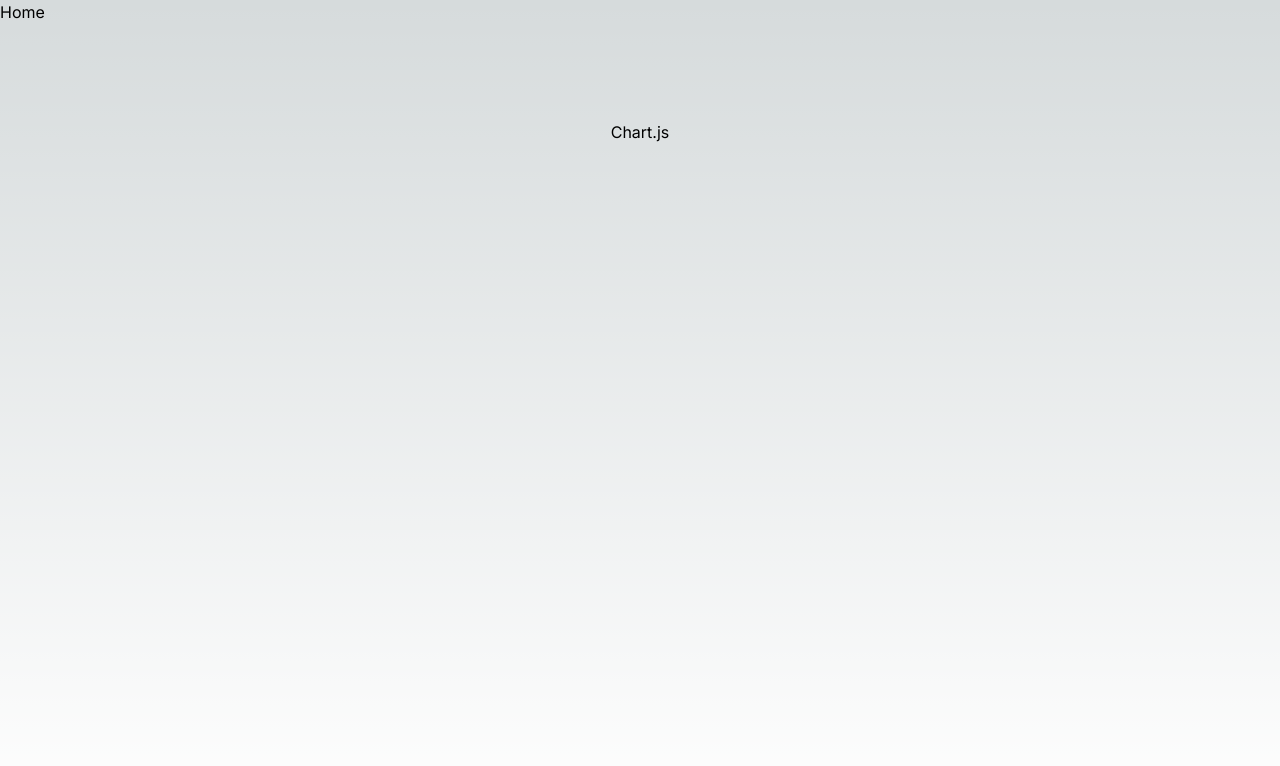
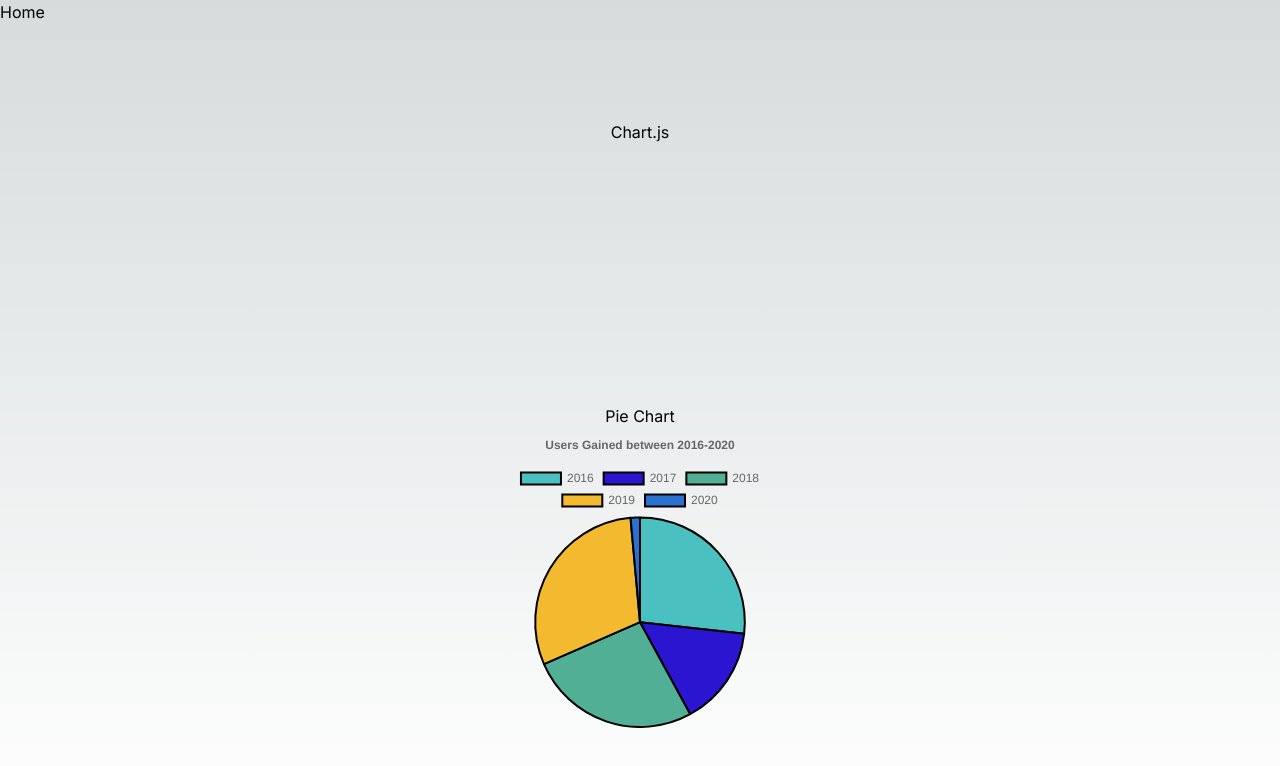
Before and after one commit to Curtis-Turk/graphs-database-testing, a Next.js app: page /chartJS in a window 1280 px wide. Shown: the top 766 px of the page. Built offline with nearby package versions, Linux system fonts and the light colour scheme.

Commit message:
Pie chart implemented in chart.js

```diff
--- /dev/null
+++ b/app/chartJS/BarChart.tsx
@@ -0,0 +1,5 @@
+import { Bar } from "react-chartjs-2";
+
+function BarChart({ chartData }: { chartData: any }) {}
+
+export default BarChart;
--- a/app/chartJS/page.tsx
+++ b/app/chartJS/page.tsx
@@ -26,7 +26,7 @@ export default function ChartJS() {
         data: UserData.map((data) => data.userGain),
         backgroundColor: [
           "rgba(75,192,192,1)",
-          "ecf0f1",
+          "#2a16d0",
           "#50AF95",
           "#f3ba2f",
           "#2a71d0",
@@ -40,6 +40,7 @@ export default function ChartJS() {
   return (
     <main className="flex min-h-screen flex-col items-center justify-between p-24">
       <h1>Chart.js</h1>
+      <PieChart chartData={chartData} />
     </main>
   );
 }
```
